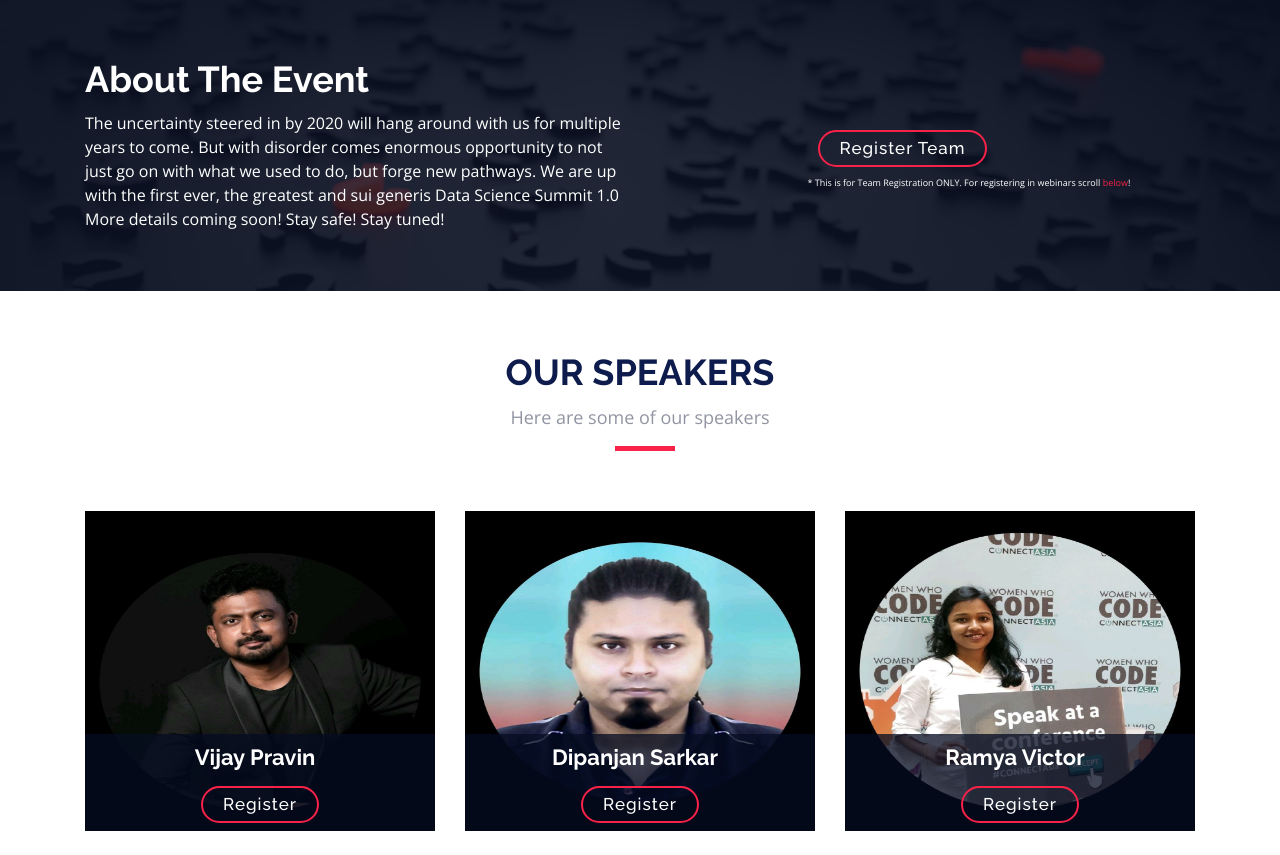
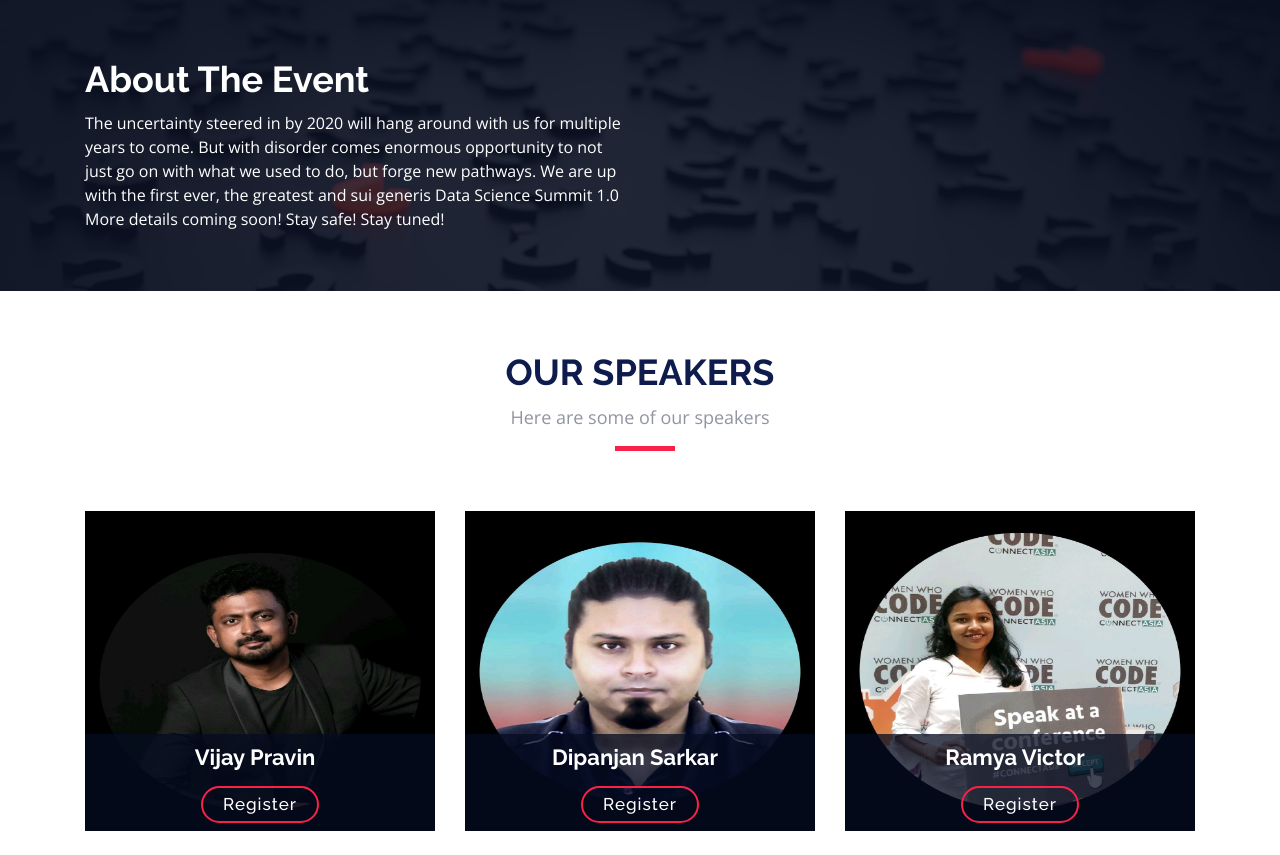
Before and after one commit to SDS-Society-for-Data-Science-BIT-Mesra/Data-Science-Summit, a plain HTML site: page index.html in a window 1280 px wide. Shown: the part 802-1657 px from the top of the page. Drawn offline with nearby package versions, Linux system fonts and the light colour scheme.

Commit message:
removed register button

```diff
--- a/index.html
+++ b/index.html
@@ -102,26 +102,7 @@
                             </p>
                         </div>
 
-                        <div class="col-lg-5" style="margin: auto;padding-left: 120px;">
 
-                            <ul class="nav nav-tabs" role="tablist" style="border: none;">
-                                <li class="nav-item">
-                                    <!-- <a class="nav-link active" style="background-color: #f82249;color: white;" href="register.html" >Register Now</a> -->
-                                    <!--Let's be consistent with design of all buttons-->
-                                    <a class="register-btn" href="register.html">Register Team</a>
-                                </li>
-                                <li>
-                                    <div class="small-text">
-                                        * This is for Team Registration ONLY. For registering in webinars scroll <a
-                                            class="scrollto" href="#speakers">below</a>!
-                                    </div>
-                                </li>
-                            </ul>
-
-                            <!--<h3>When</h3>
-            <p>Monday to Wednesday<br>dd - dd month</p>--->
-
-                        </div>
                     </div>
                 </div>
             </section>
```
